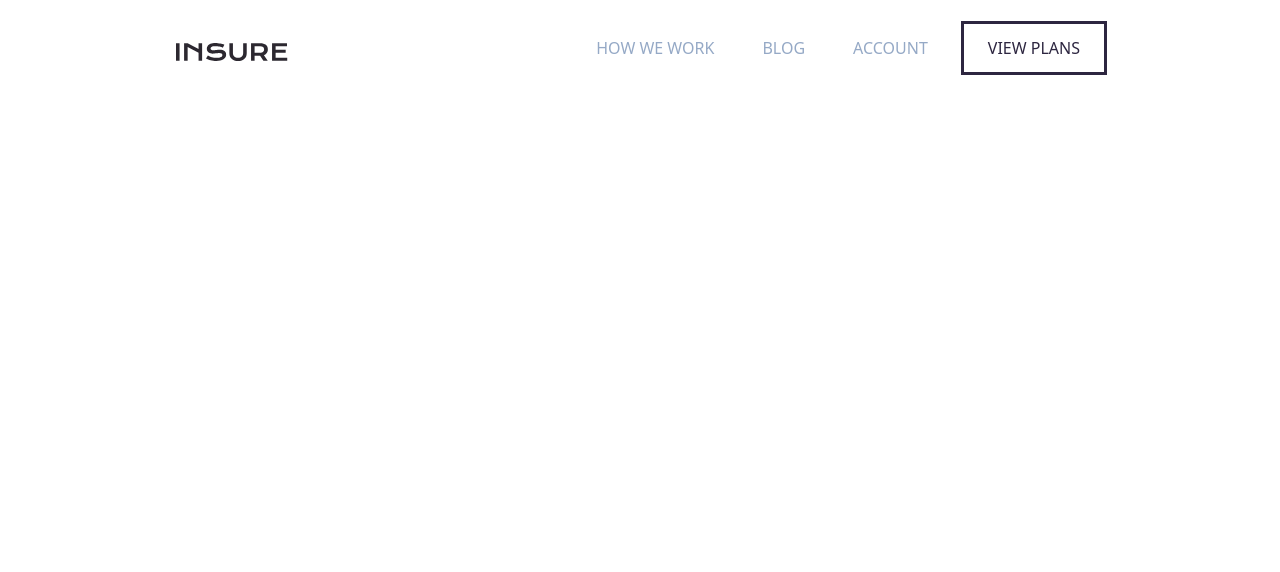
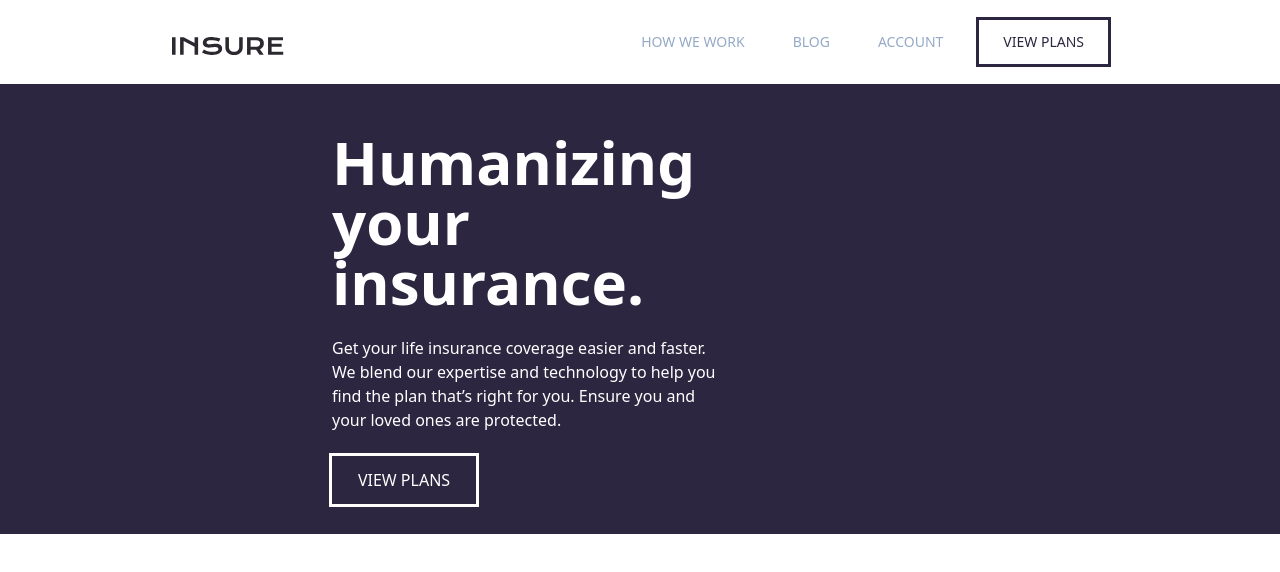
Before and after one commit to AyeshaShaharyar/insureLandingPage, a website: page index.html in a window 1280 px wide. Drawn offline with Linux system fonts and the light colour scheme.

Commit message:
add hero section left item

```diff
--- a/index.html
+++ b/index.html
@@ -9,12 +9,12 @@
   <body>
     <!-- nav bar -->
 
-    <nav class="relative container mx-auto p-6">
+    <nav class="relative container mx-auto p-5">
       <!-- logo and links -->
       <div class="flex items-center justify-between">
         <div class="pt-2"><img src="./images/logo.svg" alt="" /></div>
 
-        <div class="hidden space-x-6 md:flex">
+        <div class="hidden text-sm space-x-6 md:flex">
           <a href="#" class="p-3 text-grayishBlue hover:text-darkViolet"
             >HOW WE WORK</a
           >
@@ -26,13 +26,46 @@
           >
           <a
             href="#"
-            class="class=&quot;outline:grayishBlue text-grayishBlue md:outline-darkViolet outline-solid outline 2 pt-3 px-6 md:text-darkViolet hover:bg-darkViolet hover:text-veryLightGray hover:outline-none&quot;"
+            class="outline:grayishBlue text-grayishBlue md:outline-darkViolet outline-solid outline 2 pt-3 px-6 md:text-darkViolet hover:bg-darkViolet hover:text-veryLightGray hover:outline-none;"
             >VIEW PLANS</a
           >
         </div>
       </div>
     </nav>
     <!-- hero sec -->
+    <section>
+      <div
+        class="max-w-screen-2xl flex flex-col justify-center px-6 w-full bg-darkViolet h-[450px] md:flex-row md:space-y-0"
+      >
+        <!-- left item -->
+        <div
+          class="flex flex-col space-y-8 mt-12 md:mx-auto md:w-1/2 md:space-y-6"
+        >
+          <h1
+            class="max-w-md text-center md:text-left text-5xl font-bold text-white md:text-6xl"
+          >
+            Humanizing your insurance.
+          </h1>
+          <p class="text-white md:text-left text-center max-w-sm">
+            Get your life insurance coverage easier and faster. We blend our
+            expertise and technology to help you find the plan that’s right for
+            you. Ensure you and your loved ones are protected.
+          </p>
+          <div class="flex justify-center md:justify-start">
+            <a
+              href="#"
+              class="w-36 text-center text-white outline-white outline-solid outline 2 p-3 hover:bg-white hover:text-darkViolet hover:outline-none;"
+              >VIEW PLANS</a
+            >
+          </div>
+        </div>
+        <!-- Right Item -->
+        <!-- <div class="md:w-1/2">
+          <img src="images/image-intro-desktop.jpg" class="" alt="" />
+        </div> -->
+      </div>
+    </section>
+
     <!-- heading -->
     <!-- img -->
   </body>
```
Also changed, not shown: src/output.css.
